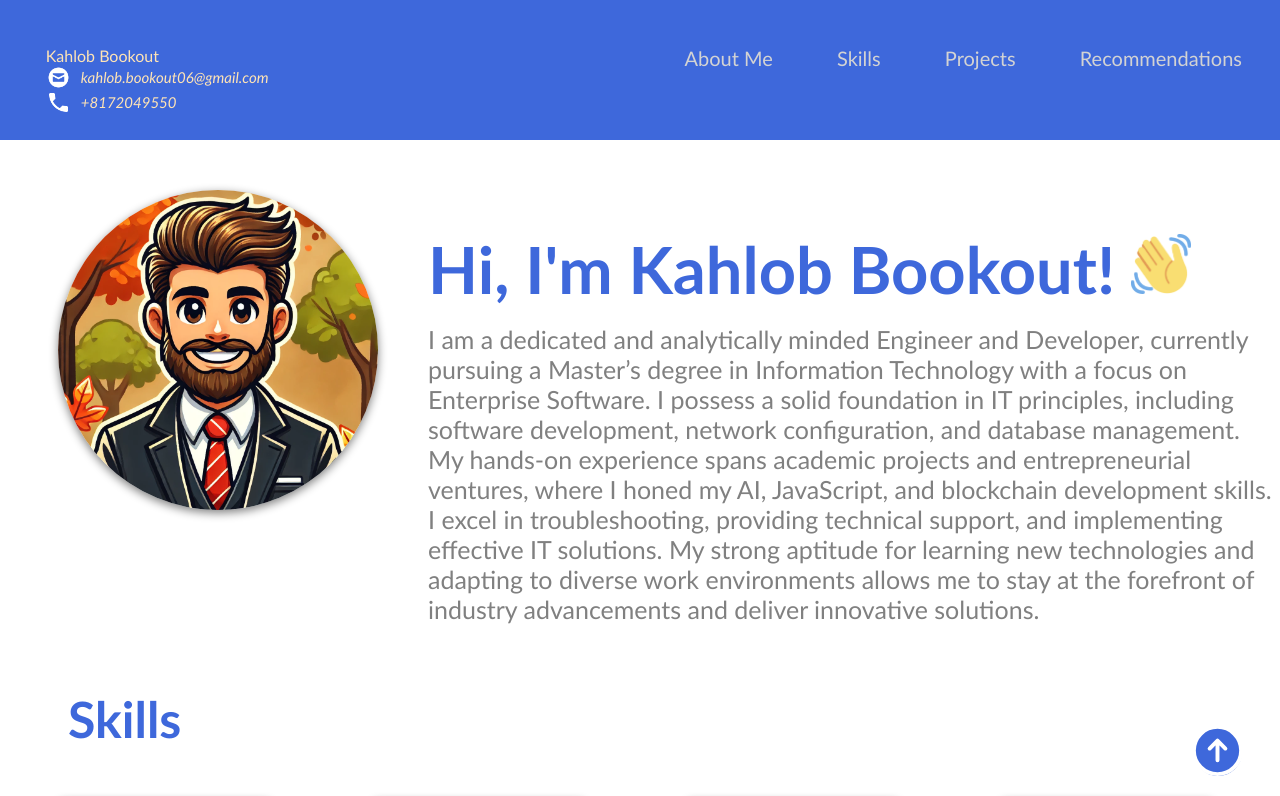
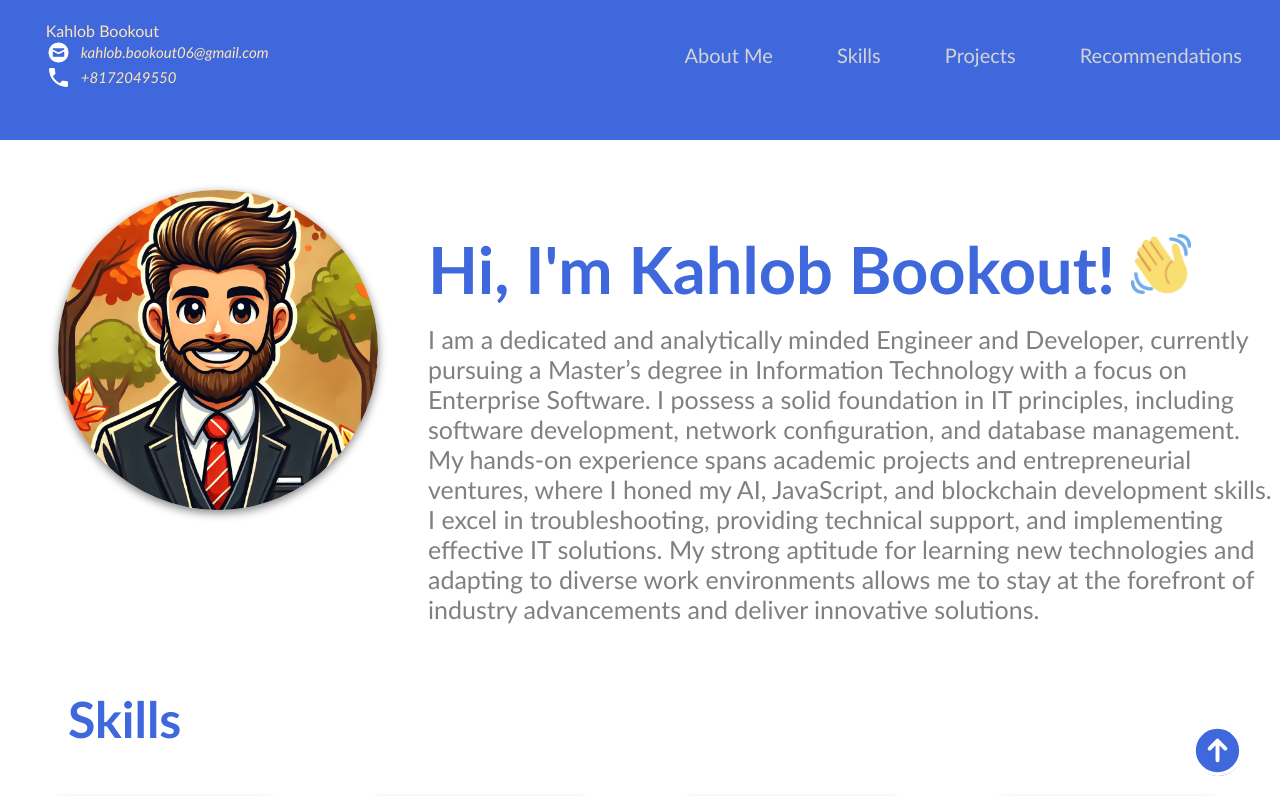
Before and after one commit to HydraTechnologies-ops/my-portfolio, a plain HTML site: page index.html in a window 1280 px wide. Shown: the top 796 px of the page. Drawn offline with Linux system fonts and the light colour scheme.

Commit message:
commit to main

```diff
--- a/style.css
+++ b/style.css
@@ -7,13 +7,15 @@ body {
 
 #home {
   background-color: #3e68db;
-  padding-bottom: 1cm;
   margin-left: -1cm;
   margin-right: -1cm;
   margin-top: -1cm;
   padding-top: 2cm;
   padding-bottom: 2cm;
   height: 5mm;
+  display: flex;
+  justify-content: space-between;
+  align-items: center;
 }
 
 .topmenu {
```
